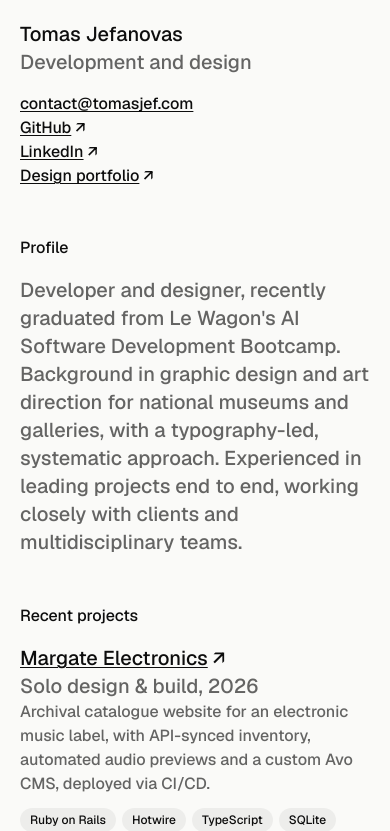
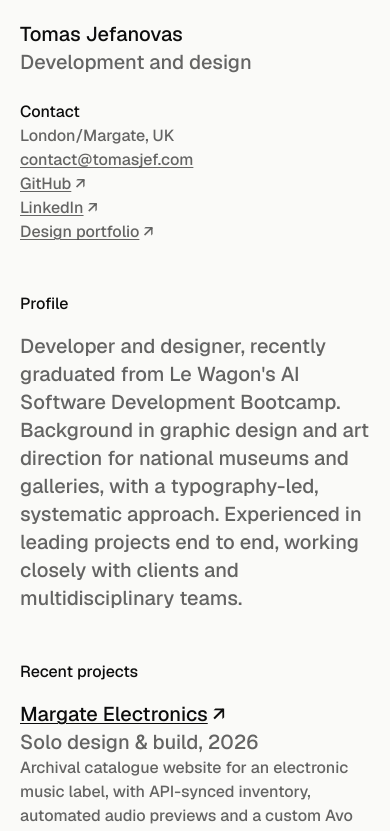
Before and after one commit to tomasjef/dev.portfolio, a Next.js app: page / in a window 390 px wide. Shown: the top 831 px of the page. Built offline with nearby package versions, Linux system fonts and the light colour scheme.

Commit message:
Contact moves under the name on phones and tablets, shown once
One ContactBlock: under the name below 1280px, heading the sidebar on
desktop; each place hides it where the other shows it. Replaces the
header's link list, which repeated the sidebar's links.

```diff
--- a/src/app/page.tsx
+++ b/src/app/page.tsx
@@ -1,10 +1,10 @@
+import { ContactBlock } from "@/components/ContactBlock";
 import { JobEntry } from "@/components/JobEntry";
 import { ProjectCard } from "@/components/ProjectCard";
 import { Section } from "@/components/Section";
 import { Sidebar } from "@/components/Sidebar";
 import { TextLink } from "@/components/TextLink";
 import { contact, jobs, profile, projects } from "@/content";
-import { hasCv } from "@/lib/cv";
 
 // Spacing: 12–16 within an item; 48 between every block (items, sections, header, footer).
 // xl layout follows the Figma 1440 frame: 12 columns, 30px margins, 20px gutters.
@@ -18,34 +18,8 @@ export default function Home() {
           Tomas Jefanovas
           <span className="block text-muted">Development and design</span>
         </h1>
-        {/* On desktop the sidebar carries these; on smaller screens it sits at the very end */}
-        <ul className="mt-4 xl:hidden">
-          <li>
-            <TextLink href={`mailto:${contact.email}`}>{contact.email}</TextLink>
-          </li>
-          <li>
-            <TextLink href={contact.github} arrow="↗">
-              GitHub
-            </TextLink>
-          </li>
-          <li>
-            <TextLink href={contact.linkedin} arrow="↗">
-              LinkedIn
-            </TextLink>
-          </li>
-          <li>
-            <TextLink href={contact.designPortfolio} arrow="↗">
-              Design portfolio
-            </TextLink>
-          </li>
-          {hasCv && (
-            <li>
-              <TextLink href={contact.cv} arrow="↓" download>
-                CV
-              </TextLink>
-            </li>
-          )}
-        </ul>
+        {/* Below xl Contact sits here; on desktop it heads the sidebar */}
+        <ContactBlock className="mt-6 xl:hidden" />
       </header>
 
       <main className="flex flex-col gap-y-12 xl:col-span-9 xl:row-start-2 xl:grid xl:grid-cols-subgrid xl:content-start">
--- /dev/null
+++ b/src/components/ContactBlock.tsx
@@ -0,0 +1,25 @@
+import { contact } from "@/content";
+import { TextLink } from "./TextLink";
+
+// Shown once at every size: under the name on phones and tablets, at the top
+// of the sidebar on desktop (each place hides it where the other shows it).
+export function ContactBlock({ className = "" }: { className?: string }) {
+  return (
+    <div className={`text-muted ${className}`}>
+      <h2 className="text-ink">Contact</h2>
+      <p>{contact.location}</p>
+      <TextLink className="block" tone="muted" href={`mailto:${contact.email}`}>
+        {contact.email}
+      </TextLink>
+      <TextLink className="block" tone="muted" href={contact.github} arrow="↗">
+        GitHub
+      </TextLink>
+      <TextLink className="block" tone="muted" href={contact.linkedin} arrow="↗">
+        LinkedIn
+      </TextLink>
+      <TextLink className="block" tone="muted" href={contact.designPortfolio} arrow="↗">
+        Design portfolio
+      </TextLink>
+    </div>
+  );
+}
--- a/src/components/Sidebar.tsx
+++ b/src/components/Sidebar.tsx
@@ -1,31 +1,18 @@
 import { contact, education, skills } from "@/content";
 import { hasCv } from "@/lib/cv";
+import { ContactBlock } from "./ContactBlock";
 import { TextLink } from "./TextLink";
 
 // xl: single column beside the main content. The box hugs its longest line and
 // sits against the right page margin; the text inside stays left-aligned.
 // Phones: one running column at the end of the page; tablets: three columns.
+// Below xl, Contact moves up under the name instead (ContactBlock).
 export function Sidebar({ className = "" }: { className?: string }) {
   return (
     <aside
       className={`grid max-w-[680px] grid-cols-1 gap-x-5 gap-y-[1lh] text-muted md:grid-cols-3 xl:flex xl:w-fit xl:flex-col xl:justify-self-end ${className}`}
     >
-      <div>
-        <h2 className="text-ink">Contact</h2>
-        <p>{contact.location}</p>
-        <TextLink className="block" tone="muted" href={`mailto:${contact.email}`}>
-          {contact.email}
-        </TextLink>
-        <TextLink className="block" tone="muted" href={contact.github} arrow="↗">
-          GitHub
-        </TextLink>
-        <TextLink className="block" tone="muted" href={contact.linkedin} arrow="↗">
-          LinkedIn
-        </TextLink>
-        <TextLink className="block" tone="muted" href={contact.designPortfolio} arrow="↗">
-          Design portfolio
-        </TextLink>
-      </div>
+      <ContactBlock className="hidden xl:block" />
 
       {skills.map(({ heading, items }) => (
         <div key={heading}>
```
